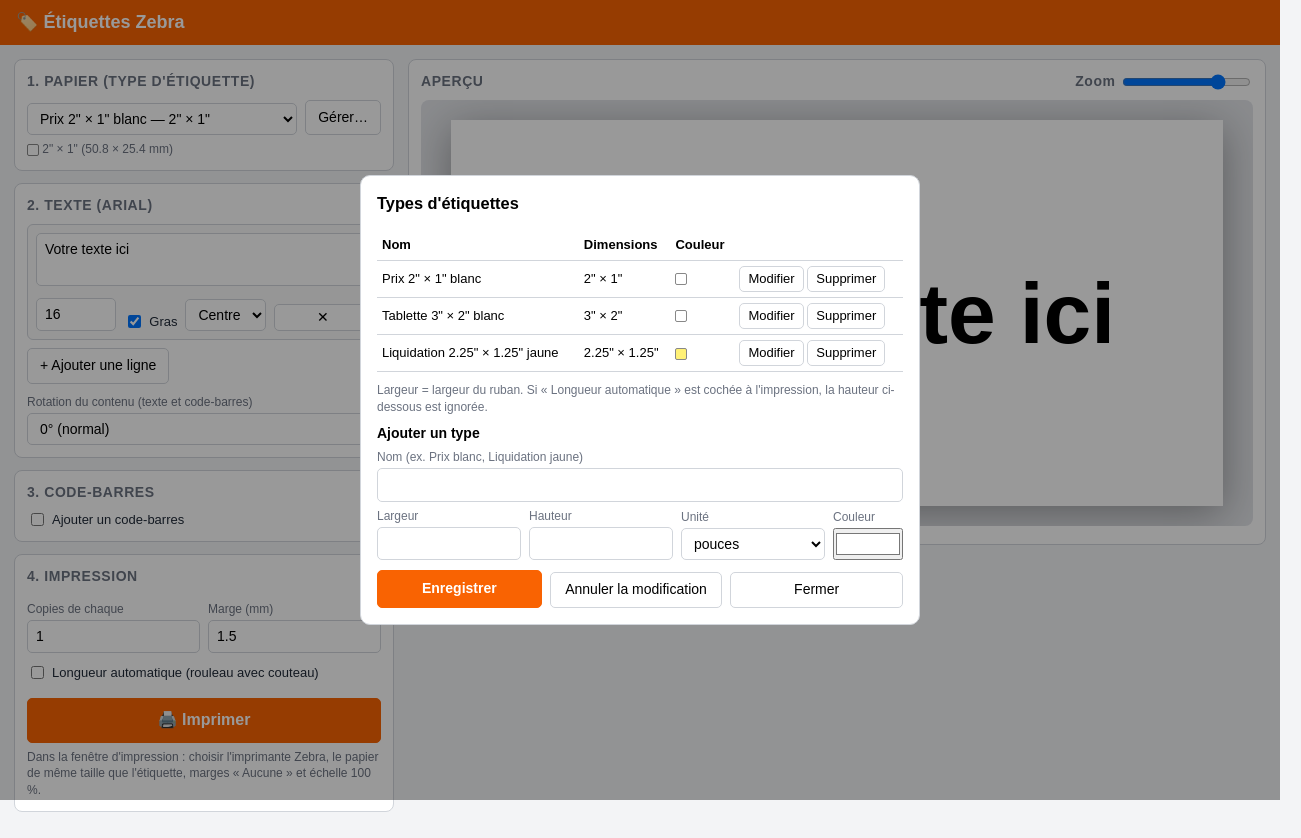
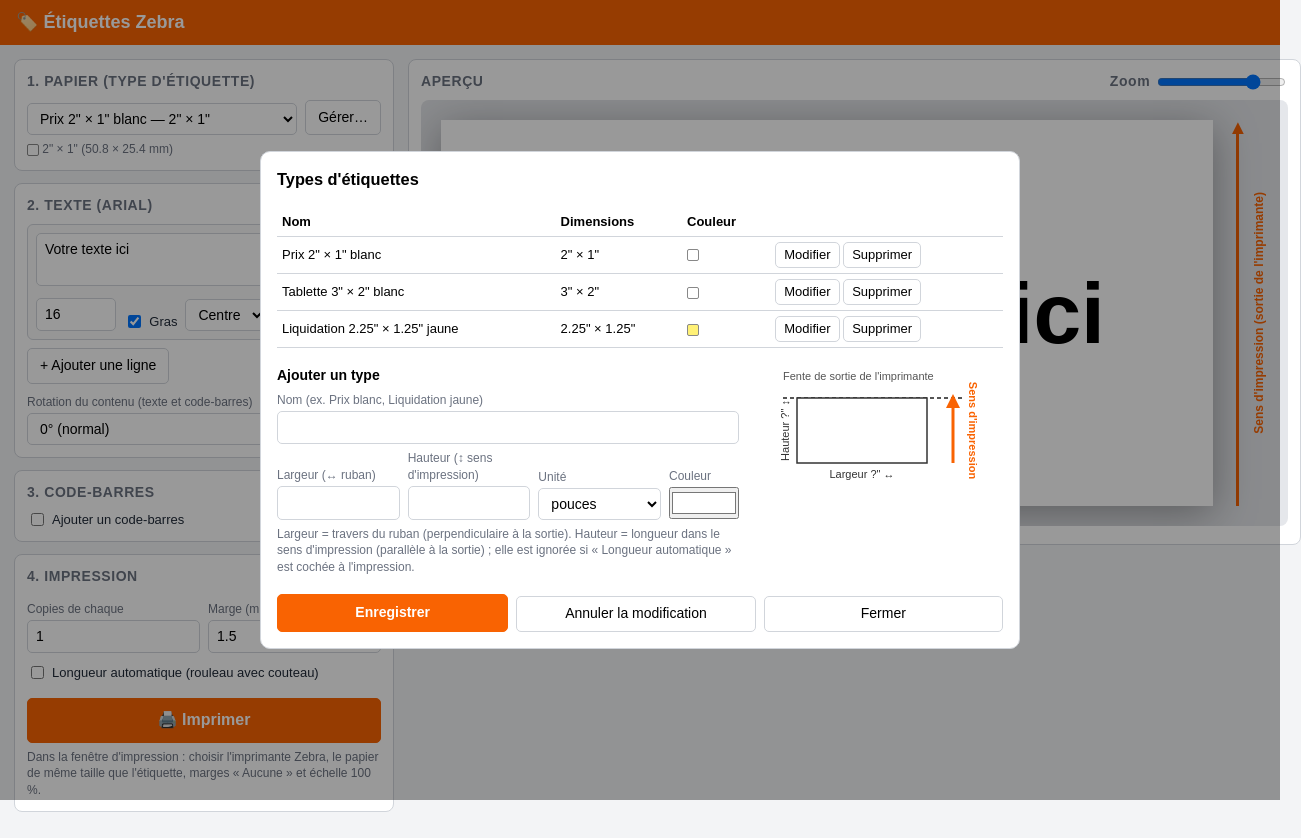
Before and after one commit to nathanbegin/ZebraHD, a plain HTML site: page etiquettes.html in a window 1280 px wide. Both pictures are taken after a click on the button "Gérer…". Shown: the whole page, 1301 px wide, since content can reach past the window. Drawn offline with Linux system fonts and the light colour scheme.

Commit message:
Flèche du sens d'impression, aperçu du papier, longueur automatique dans le sens d'impression
Co-Authored-By: Claude Sonnet 5.5 <noreply@anthropic.com>

```diff
--- a/etiquettes.html
+++ b/etiquettes.html
@@ -36,10 +36,16 @@ button.sm{padding:3px 8px}
 .warn{color:#b91c1c;font-size:12px;margin-top:6px}
 .info{color:var(--mute);font-size:12px;margin-top:6px}
 .sw{display:inline-block;width:12px;height:12px;border:1px solid #888;border-radius:2px;vertical-align:middle}
-dialog{border:1px solid var(--line);border-radius:10px;padding:16px;width:min(560px,95vw)}
+dialog{border:1px solid var(--line);border-radius:10px;padding:16px;width:min(760px,95vw)}
 dialog::backdrop{background:rgba(0,0,0,.4)}
 table{width:100%;border-collapse:collapse;margin-bottom:10px}
 td,th{padding:5px;border-bottom:1px solid var(--line);text-align:left;font-size:13px}
+.feed{display:flex;gap:4px;margin-left:16px;color:var(--acc);align-self:stretch}
+.feed .ar{display:flex;flex-direction:column;align-items:center;width:18px}
+.feed .ar i{font-style:normal;font-size:20px;line-height:14px}
+.feed .ar b{flex:1;width:3px;background:currentColor}
+.feed .tx{writing-mode:vertical-rl;transform:rotate(180deg);font-size:12px;font-weight:bold;white-space:nowrap;align-self:center}
+#preview{display:flex;align-items:stretch}
 #printArea{display:none}
 @media print{
   html,body{margin:0;padding:0;background:#fff}
@@ -131,7 +137,7 @@ td,th{padding:5px;border-bottom:1px solid var(--line);text-align:left;font-size:
       <label class="chk" style="margin-top:10px"><input type="checkbox" id="autoLen"> Longueur automatique (rouleau avec couteau)</label>
       <div id="autoBox" style="display:none">
         <div class="row"><div><label class="f">Longueur minimale (mm)</label><input type="number" id="minLen" min="0" step="1"></div></div>
-        <div class="info">La largeur du papier choisi reste fixe. La longueur est ajustée au contenu + marges, puis le couteau coupe.</div>
+        <div class="info">La largeur du papier (perpendiculaire au sens d'impression) reste fixe. Seule la longueur, <b>parallèle à la sortie de l'imprimante</b>, est ajustée au contenu + marges, puis le couteau coupe.</div>
       </div>
       <div class="info" id="autoInfo"></div>
       <div style="height:10px"></div>
@@ -155,17 +161,19 @@ td,th{padding:5px;border-bottom:1px solid var(--line);text-align:left;font-size:
 <dialog id="dlg">
   <h3 style="margin-top:0">Types d'étiquettes</h3>
   <table><thead><tr><th>Nom</th><th>Dimensions</th><th>Couleur</th><th></th></tr></thead><tbody id="stockTbl"></tbody></table>
-  <div class="info">Largeur = largeur du ruban. Si « Longueur automatique » est cochée à l'impression, la hauteur ci-dessous est ignorée.</div>
+  <div style="display:flex;gap:14px;flex-wrap:wrap"><div style="flex:1 1 260px">
   <h4 id="formTitle" style="margin:8px 0 0">Ajouter un type</h4>
   <label class="f">Nom (ex. Prix blanc, Liquidation jaune)</label>
   <input type="text" id="sName">
   <div class="row">
-    <div><label class="f">Largeur</label><input type="number" id="sW" step="0.01" min="5"></div>
-    <div><label class="f">Hauteur</label><input type="number" id="sH" step="0.01" min="5"></div>
+    <div><label class="f">Largeur (↔ ruban)</label><input type="number" id="sW" step="0.01" min="5"></div>
+    <div><label class="f">Hauteur (↕ sens d'impression)</label><input type="number" id="sH" step="0.01" min="5"></div>
     <div><label class="f">Unité</label><select id="sU"><option value="in">pouces</option><option value="mm">mm</option></select></div>
     <div style="flex:0 0 70px"><label class="f">Couleur</label><input type="color" id="sC" value="#ffffff" style="width:100%;height:32px;padding:0"></div>
   </div>
+  <div class="info">Largeur = travers du ruban (perpendiculaire à la sortie). Hauteur = longueur dans le sens d'impression (parallèle à la sortie) ; elle est ignorée si « Longueur automatique » est cochée à l'impression.</div>
   <div class="warn" id="sErr"></div>
+  </div><div id="stockPrev" style="flex:0 0 250px"></div></div>
   <div class="row" style="margin-top:10px">
     <button class="pri" id="sSave" style="font-size:14px;padding:8px">Enregistrer</button>
     <button id="sCancel">Annuler la modification</button>
@@ -267,13 +275,13 @@ function codeValue(i){
   return b.batch ? b.pre+String((+b.start||0)+i*(+b.step||1)).padStart(+b.pad||1,"0")+b.suf : b.value;
 }
 const total=()=>design.bc.on&&design.bc.batch?Math.max(1,Math.min(1000,+design.bc.count||1)):1;
-function contentHTML(idx,cw,m){
+function contentHTML(idx,cw,m,cwRef){
   const B=design.bc;
   let info="", err="", e=null, code=codeValue(idx), html="";
   if(B.on){ try{ e=encode(B.type,code); code=e.human; }catch(x){ err=String(x); } }
   design.lines.forEach(l=>{ html+=`<div class="tl" style="font-size:${l.size}pt;font-weight:${l.bold?"bold":"normal"};text-align:${l.align}">${esc(l.text.replace(/\{code\}/g,code))||"&nbsp;"}</div>`; });
   if(e){
-    const bw=Math.max(5,(cw-2*m)*B.w/100), mod=bw/(e.bits.length+20);
+    const bw=Math.max(5,((cwRef||cw)-2*m)*B.w/100), mod=bw/(e.bits.length+20);
     html+=`<div style="height:1.5mm;flex:none"></div>`+barcodeSVG(e.bits,bw.toFixed(2),B.h);
     if(B.human){
       const ht=B.hText?B.hText.replace(/\{code\}/g,e.human):e.human;
@@ -284,18 +292,21 @@ function contentHTML(idx,cw,m){
   }
   return {html,info,err};
 }
-const autoActive=()=>design.auto&&(design.rot==="0"||design.rot==="180");
+const autoActive=()=>!!design.auto;
+const rotated=()=>design.rot==="90"||design.rot==="270";
+const nominalLen=()=>{const s=stock();return toMM(s.h,s.u);};
 function autoHeight(idx){
-  const s=stock(), W=toMM(s.w,s.u), m=+design.margin||0;
+  const s=stock(), W=toMM(s.w,s.u), m=+design.margin||0, rt=rotated();
   const probe=document.createElement("div");
   probe.className="rot";
-  probe.style.cssText=`position:static;visibility:hidden;width:${W}mm;padding:${m}mm;`;
-  probe.innerHTML=contentHTML(idx,W,m).html;
+  probe.style.cssText="position:static;visibility:hidden;padding:"+m+"mm;"+(rt?"width:max-content;height:"+W+"mm;":"width:"+W+"mm;");
+  probe.innerHTML=contentHTML(idx,rt?nominalLen():W,m,rt?nominalLen():W).html;
   const wrap=document.createElement("div"); wrap.style.cssText="position:absolute;left:-9999px;top:0";
   wrap.appendChild(probe); document.body.appendChild(wrap);
-  const h=probe.getBoundingClientRect().height/96*MM;
+  const r=probe.getBoundingClientRect();
   wrap.remove();
-  return Math.max(Math.ceil(h*10)/10, +design.minLen||0);
+  const px=rt?r.width+1:r.height;
+  return Math.max(Math.ceil(px/96*MM*10)/10, +design.minLen||0);
 }
 function maxAutoHeight(){ let h=0; for(let i=0;i<total();i++) h=Math.max(h,autoHeight(i)); return h; }
 function buildLabel(forPrint,idx=0,hOverride){
@@ -305,7 +316,7 @@ function buildLabel(forPrint,idx=0,hOverride){
   const el=document.createElement("div"); el.className="lbl";
   el.style.cssText=`width:${W}mm;height:${H}mm;`+(forPrint?"":`background:${s.color}`);
   const tf={"90":`translate(${W}mm,0) rotate(90deg)`,"180":`translate(${W}mm,${H}mm) rotate(180deg)`,"270":`translate(0,${H}mm) rotate(-90deg)`}[R];
-  const c=contentHTML(idx,cw,m);
+  const c=contentHTML(idx,cw,m,(autoActive()&&sw)?nominalLen():undefined);
   el.innerHTML=`<div class="rot" style="width:${cw}mm;height:${ch}mm;padding:${m}mm;`+(tf?`transform:${tf};`:"")+`">${c.html}</div>`;
   return {el,info:c.info,err:c.err,H};
 }
@@ -314,8 +325,11 @@ function refresh(){
   $("stockInfo").innerHTML=`<span class="sw" style="background:${s.color}"></span> ${dimTxt(s)} (${toMM(s.w,s.u).toFixed(1)} × ${toMM(s.h,s.u).toFixed(1)} mm)`;
   const {el,info,err,H}=buildLabel(false,0,autoActive()?maxAutoHeight():0);
   $("autoBox").style.display=design.auto?"block":"none";
-  $("autoInfo").textContent = !design.auto ? "" : autoActive() ? `Longueur calculée : ${H.toFixed(1)} mm (${(H/MM).toFixed(2)}") × largeur ${toMM(s.w,s.u).toFixed(1)} mm` : "Longueur automatique non disponible avec une rotation de 90° ou 270° (la taille du papier choisi est utilisée).";
-  const p=$("preview"); p.innerHTML=""; p.appendChild(el); el.style.zoom=$("zoom").value/100*(96/MM*MM/96);
+  $("autoInfo").textContent = design.auto ? `Longueur calculée (sens d'impression) : ${H.toFixed(1)} mm (${(H/MM).toFixed(2)}") × largeur ${toMM(s.w,s.u).toFixed(1)} mm` : "";
+  const p=$("preview"); p.innerHTML=""; p.appendChild(el);
+  const fd=document.createElement("div"); fd.className="feed";
+  fd.innerHTML='<div class="ar"><i>▲</i><b></b></div><div class="tx">Sens d\'impression (sortie de l\'imprimante)</div>';
+  p.appendChild(fd); el.style.zoom=$("zoom").value/100*(96/MM*MM/96);
   $("bcInfo").textContent=info;
   if(design.bc.on&&design.bc.batch){ const n=total(); $("bRange").textContent=`${n} étiquette(s) : ${codeValue(0)} → ${codeValue(n-1)} (aperçu : la première)`; } $("bcErr").textContent=err;
   const rot=el.firstChild;
@@ -404,7 +418,7 @@ function renderStockTbl(){
     <td style="white-space:nowrap"><button class="sm" data-e="${s.id}">Modifier</button> <button class="sm" data-d="${s.id}">Supprimer</button></td></tr>`).join("");
   $("stockTbl").querySelectorAll("[data-e]").forEach(b=>b.onclick=()=>{
     const s=stocks.find(x=>x.id===b.dataset.e); editId=s.id; $("formTitle").textContent="Modifier : "+s.name;
-    $("sName").value=s.name;$("sW").value=s.w;$("sH").value=s.h;$("sU").value=s.u;$("sC").value=s.color;
+    $("sName").value=s.name;$("sW").value=s.w;$("sH").value=s.h;$("sU").value=s.u;$("sC").value=s.color;drawStockPrev();
   });
   $("stockTbl").querySelectorAll("[data-d]").forEach(b=>b.onclick=()=>{
     if(stocks.length<2){$("sErr").textContent="Il faut garder au moins un type.";return;}
@@ -414,8 +428,25 @@ function renderStockTbl(){
     fillStockSel(); renderStockTbl(); refresh();
   });
 }
-function resetForm(){editId=null;$("formTitle").textContent="Ajouter un type";$("sName").value="";$("sW").value="";$("sH").value="";$("sU").value="in";$("sC").value="#ffffff";$("sErr").textContent="";}
+function drawStockPrev(){
+  const u=$("sU").value, w=toMM(+$("sW").value||2,u), h=toMM(+$("sH").value||1,u);
+  const sc=Math.min(130/w,130/h), rw=w*sc, rh=h*sc, x=44, y=40, col=$("sC").value;
+  const wt=($("sW").value||"?")+(u==="in"?'"':" mm"), ht=($("sH").value||"?")+(u==="in"?'"':" mm");
+  const ax=x+rw+26;
+  $("stockPrev").innerHTML=`<svg viewBox="0 0 250 220" width="250" height="220" style="font-family:Arial,sans-serif;font-size:11px">
+    <line x1="${x-14}" y1="${y}" x2="${ax+10}" y2="${y}" stroke="#555" stroke-width="2" stroke-dasharray="4 3"/>
+    <text x="${x-14}" y="${y-18}" fill="#555">Fente de sortie de l'imprimante</text>
+    <rect x="${x}" y="${y}" width="${rw}" height="${rh}" fill="${col}" stroke="#333" stroke-width="1.5"/>
+    <text x="${x+rw/2}" y="${y+rh+15}" text-anchor="middle" fill="#333">Largeur ${wt} ↔</text>
+    <text transform="translate(${x-8},${y+rh/2}) rotate(-90)" text-anchor="middle" fill="#333">Hauteur ${ht} ↕</text>
+    <line x1="${ax}" y1="${y+rh}" x2="${ax}" y2="${y+4}" stroke="#f96302" stroke-width="3"/>
+    <polygon points="${ax-7},${y+10} ${ax+7},${y+10} ${ax},${y-4}" fill="#f96302"/>
+    <text transform="translate(${ax+16},${y+rh/2}) rotate(90)" text-anchor="middle" fill="#f96302" font-weight="bold">Sens d'impression</text>
+  </svg>`;
+}
+function resetForm(){editId=null;$("formTitle").textContent="Ajouter un type";$("sName").value="";$("sW").value="";$("sH").value="";$("sU").value="in";$("sC").value="#ffffff";$("sErr").textContent="";drawStockPrev();}
 $("btnManage").onclick=()=>{resetForm();renderStockTbl();$("dlg").showModal();};
+["sW","sH","sU","sC"].forEach(id=>$(id).addEventListener("input",drawStockPrev));
 $("sClose").onclick=()=>$("dlg").close();
 $("sCancel").onclick=resetForm;
 $("sSave").onclick=()=>{
```
